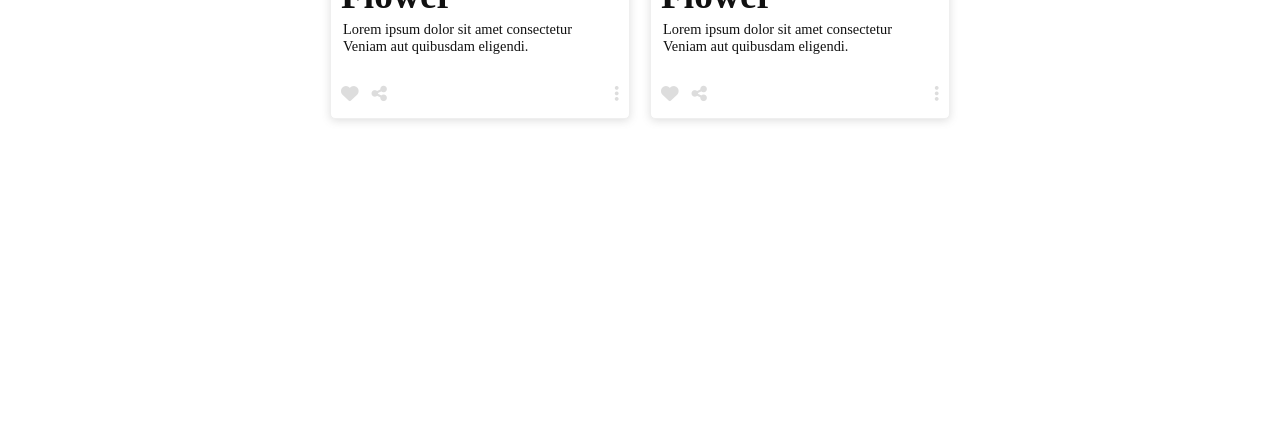
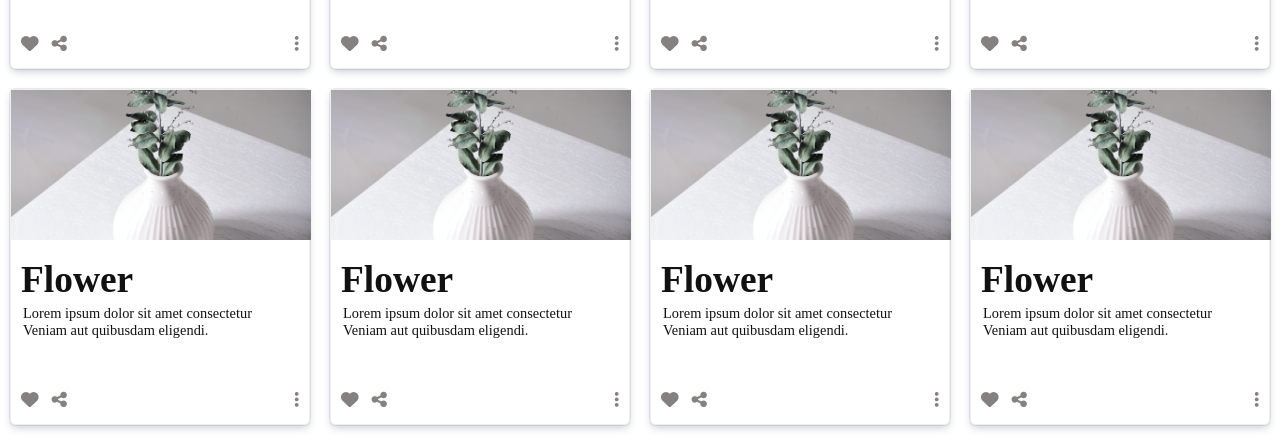
Before and after one commit to marusoft/flexbox, a plain HTML site: page flex-ativity/index.html in a window 1280 px wide. Shown: the part 758-1193 px from the top of the page. Before the commit the page ends 887 px from the top, so only its background shows below. Drawn offline with Linux system fonts and the light colour scheme.

Commit message:
remove padding from card container and add padding to card content

```diff
--- a/flex-ativity/flex-a.css
+++ b/flex-ativity/flex-a.css
@@ -14,7 +14,7 @@ body {
   padding: 1rem;
   background-color: #efefef;
 }
-.logo{
+.logo {
   width: 150px;
 }
 .nav {
@@ -30,49 +30,53 @@ ul > li > a {
   font-weight: 700;
   color: purple;
 }
-a:hover{
-  border-bottom: 1px solid purple;;
+a:hover {
+  border-bottom: 1px solid purple;
 }
 
-.card{
+.card {
   margin-top: 3rem;
   display: flex;
   justify-content: center;
   flex-wrap: wrap;
 }
-.carditem{
+.carditem {
   width: 300px;
   background-color: #ffffff;
   border: 1px solid #efefef;
   border-radius: 5px;
-  box-shadow: rgba(99, 99, 99, 0.2) 0px 2px 8px 0px;
+  box-shadow: rgba(9, 30, 66, 0.25) 0px 4px 8px -2px,
+    rgba(9, 30, 66, 0.08) 0px 0px 0px 1px;
   font-size: 2rem;
-  padding: 10px;
   color: #111;
   margin: 10px;
 }
-.flower{
-  width: 270px;
-  height: 70px;
+.flower {
+  width: 300px;
+  height: 150px;
   object-fit: cover;
 }
+.desc {
+  padding: 10px;
+}
 .desc p {
-  font-size: .9rem;
+  font-size: 0.9rem;
   padding: 2px 0px;
   margin: 2px;
 }
-.card-footer{
+.card-footer {
   display: flex;
   justify-content: space-between;
   align-items: center;
-  margin-top: .9rem;
+  margin-top: 0.9rem;
+  padding: 10px;
 }
-.icon > .fa-heart{
-  margin-right:5px;
+.icon > .fa-heart {
+  margin-right: 5px;
 }
-.fa{
+.fa {
   font-size: 1.1rem;
   cursor: pointer;
-  color: #ddd;
+  color: rgb(134, 128, 128);
   font-weight: 900;
 }
--- a/flex-ativity/index.html
+++ b/flex-ativity/index.html
@@ -230,6 +230,44 @@
           </span>
         </div>
       </div>
+      <div class="carditem">
+        <img src="./img/flower.jpeg" class="flower" alt="flower card" />
+        <div class="desc">
+          <h3>Flower</h3>
+          <p>
+            Lorem ipsum dolor sit amet consectetur Veniam aut quibusdam
+            eligendi.
+          </p>
+        </div>
+        <div class="card-footer">
+          <span class="icon">
+            <i class="fa fa-heart" aria-hidden="true"></i>
+            <i class="fa fa-share-alt" aria-hidden="true"></i>
+          </span>
+          <span class="more-info">
+            <i class="fa fa-ellipsis-v" aria-hidden="true"></i>
+          </span>
+        </div>
+      </div>
+      <div class="carditem">
+        <img src="./img/flower.jpeg" class="flower" alt="flower card" />
+        <div class="desc">
+          <h3>Flower</h3>
+          <p>
+            Lorem ipsum dolor sit amet consectetur Veniam aut quibusdam
+            eligendi.
+          </p>
+        </div>
+        <div class="card-footer">
+          <span class="icon">
+            <i class="fa fa-heart" aria-hidden="true"></i>
+            <i class="fa fa-share-alt" aria-hidden="true"></i>
+          </span>
+          <span class="more-info">
+            <i class="fa fa-ellipsis-v" aria-hidden="true"></i>
+          </span>
+        </div>
+      </div>
     </section>
   </body>
 </html>
```
